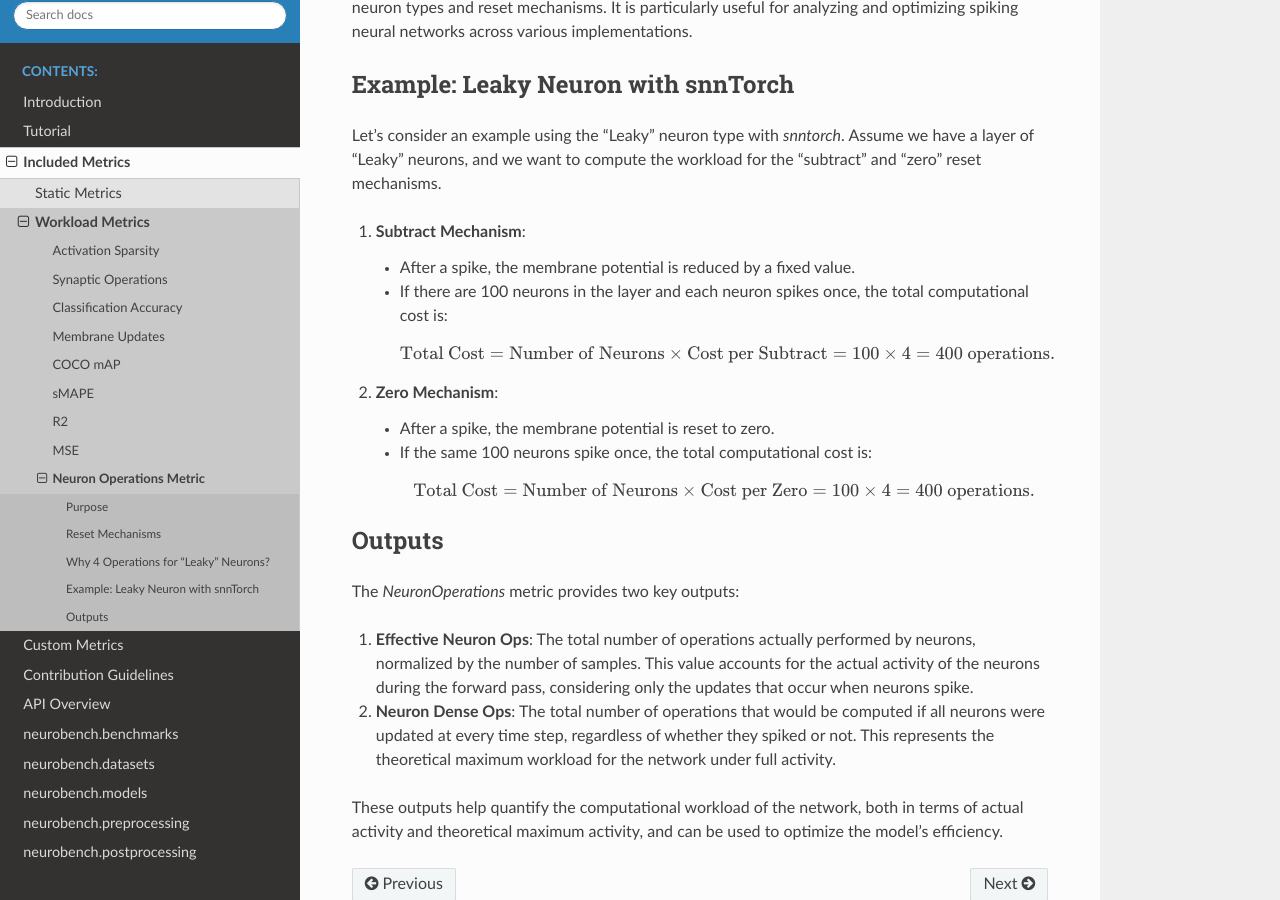
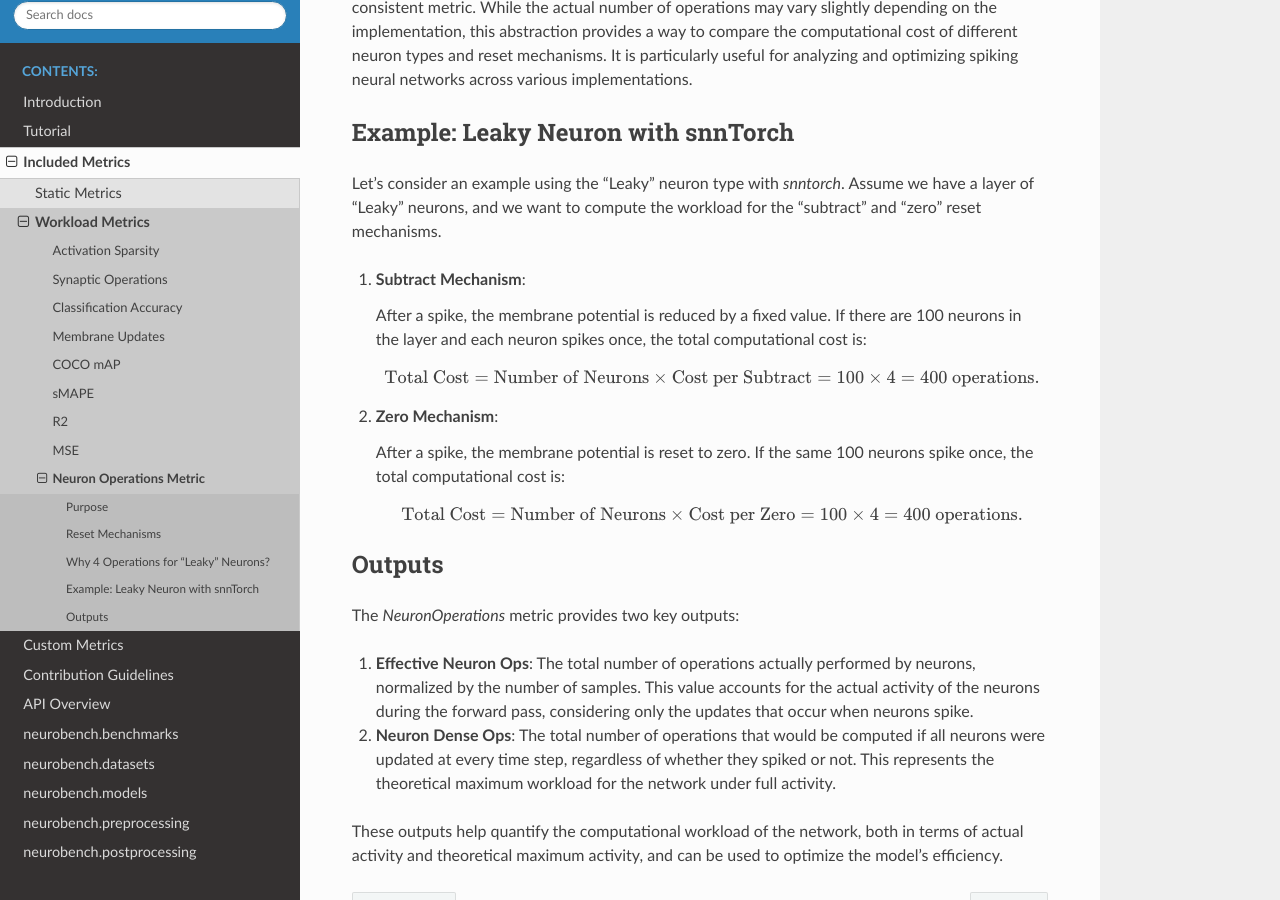
Before and after one commit to NeuroBench/neurobench, a Sphinx documentation site: the page built from docs/metrics/workload_metrics/neuron_operations.rst, in a window 1280 px wide and 900 px high, scrolled down 1726 px. Built offline with Sphinx 7.4.7 and the Read the Docs theme 3.1.0, drawn with Linux system fonts in a browser that asks for light colours; some of the changed text lies outside the part shown.

```diff
--- a/docs/metrics/workload_metrics/neuron_operations.rst
+++ b/docs/metrics/workload_metrics/neuron_operations.rst
@@ -15,6 +15,7 @@ Each neuron type has specific reset mechanisms that determine how the membrane p
 2. **Zero**: The membrane potential is reset to zero after a spike.
 
 The computational cost of these mechanisms is defined in the `neuron_ops_reset_operations` dictionary. For example, the "Leaky" neuron type has the following costs:
+
 - Subtract mechanism: 4 operations
 - Zero mechanism: 4 operations
 
@@ -29,7 +30,7 @@ If the `reset_mechanism` is set to "subtract", the membrane potential :math:`U[t
 
     U[t+1] = \beta U[t] + I_{\rm in}[t+1] - R U_{\rm thr}
 
-Here’s the breakdown of the 4 operations:
+Here's the breakdown of the 4 operations:
 
 1. **Decay Term**: Multiply the previous membrane potential :math:`U[t]` by the decay factor :math:`\beta` (1 operation).
 2. **Input Current**: Add the input current :math:`I_{\rm in}[t+1]` to the decayed potential (1 operation).
@@ -43,7 +44,7 @@ If the `reset_mechanism` is set to "zero", the membrane potential :math:`U[t+1]`
 
     U[t+1] = \beta U[t] + I_{\rm syn}[t+1] - R(\beta U[t] + I_{\rm in}[t+1])
 
-Here’s the breakdown of the 4 operations:
+Here's the breakdown of the 4 operations:
 
 1. **Decay Term**: Multiply the previous membrane potential :math:`U[t]` by the decay factor :math:`\beta` (1 operation).
 2. **Input Current**: Add the synaptic input current :math:`I_{\rm syn}[t+1]` to the decayed potential (1 operation).
@@ -56,23 +57,27 @@ The value of 4 operations is an abstraction that simplifies the computational wo
 
 Example: Leaky Neuron with snnTorch
 -----------------------------------
-Let’s consider an example using the "Leaky" neuron type with `snntorch`. Assume we have a layer of "Leaky" neurons, and we want to compute the workload for the "subtract" and "zero" reset mechanisms.
+Let's consider an example using the "Leaky" neuron type with `snntorch`. Assume we have a layer of "Leaky" neurons, and we want to compute the workload for the "subtract" and "zero" reset mechanisms.
 
 1. **Subtract Mechanism**:
 
-   - After a spike, the membrane potential is reduced by a fixed value.
-   - If there are 100 neurons in the layer and each neuron spikes once, the total computational cost is:
-    .. math::
-        \text{Total Cost} = \text{Number of Neurons} \times \text{Cost per Subtract}
-        = 100 \times 4 = 400 \text{ operations.}
+   After a spike, the membrane potential is reduced by a fixed value.
+   If there are 100 neurons in the layer and each neuron spikes once, the total computational cost is:
+
+   .. math::
+
+       \text{Total Cost} = \text{Number of Neurons} \times \text{Cost per Subtract}
+       = 100 \times 4 = 400 \text{ operations.}
 
 2. **Zero Mechanism**:
 
-   - After a spike, the membrane potential is reset to zero.
-   - If the same 100 neurons spike once, the total computational cost is:
-    .. math::
-        \text{Total Cost} = \text{Number of Neurons} \times \text{Cost per Zero}
-        = 100 \times 4 = 400 \text{ operations.}
+   After a spike, the membrane potential is reset to zero.
+   If the same 100 neurons spike once, the total computational cost is:
+
+   .. math::
+
+       \text{Total Cost} = \text{Number of Neurons} \times \text{Cost per Zero}
+       = 100 \times 4 = 400 \text{ operations.}
 
 Outputs
 -------
```
Also changed, not shown: docs/custom_metrics.rst (+12 -8 lines).
